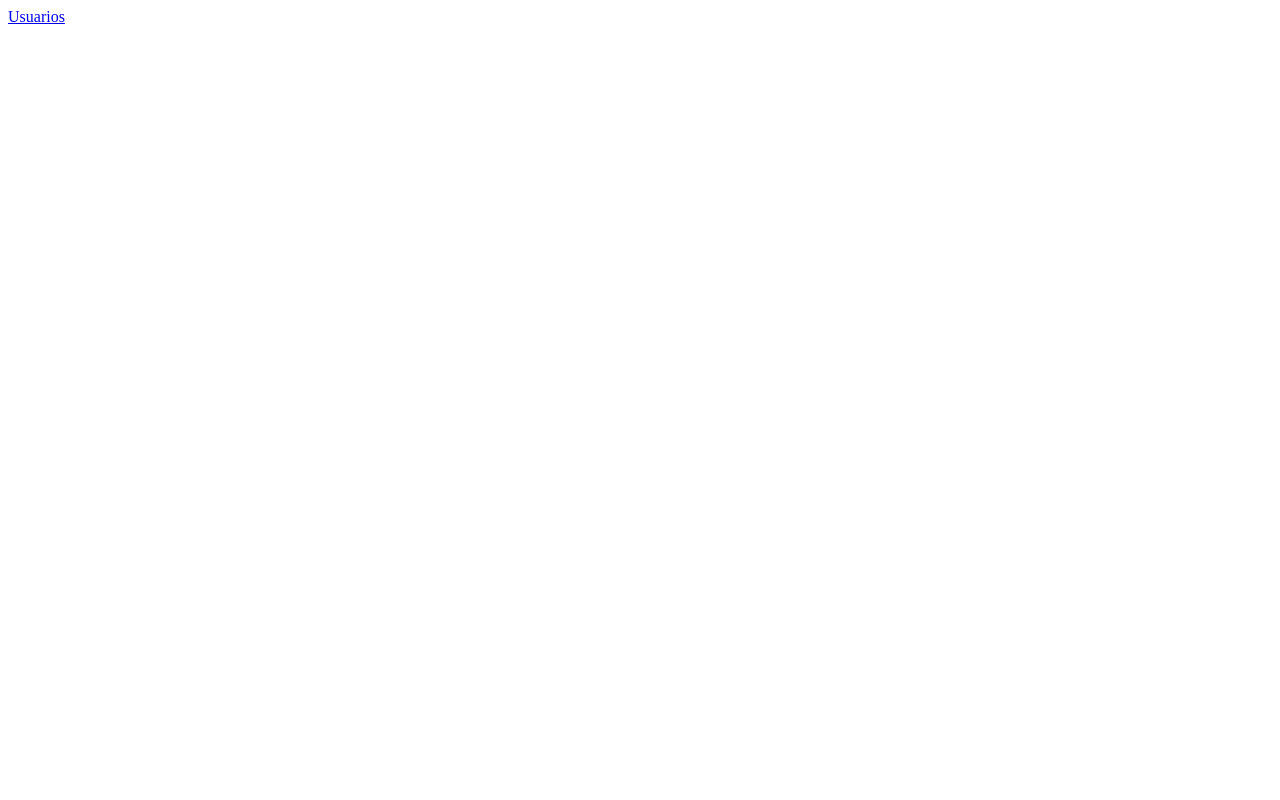
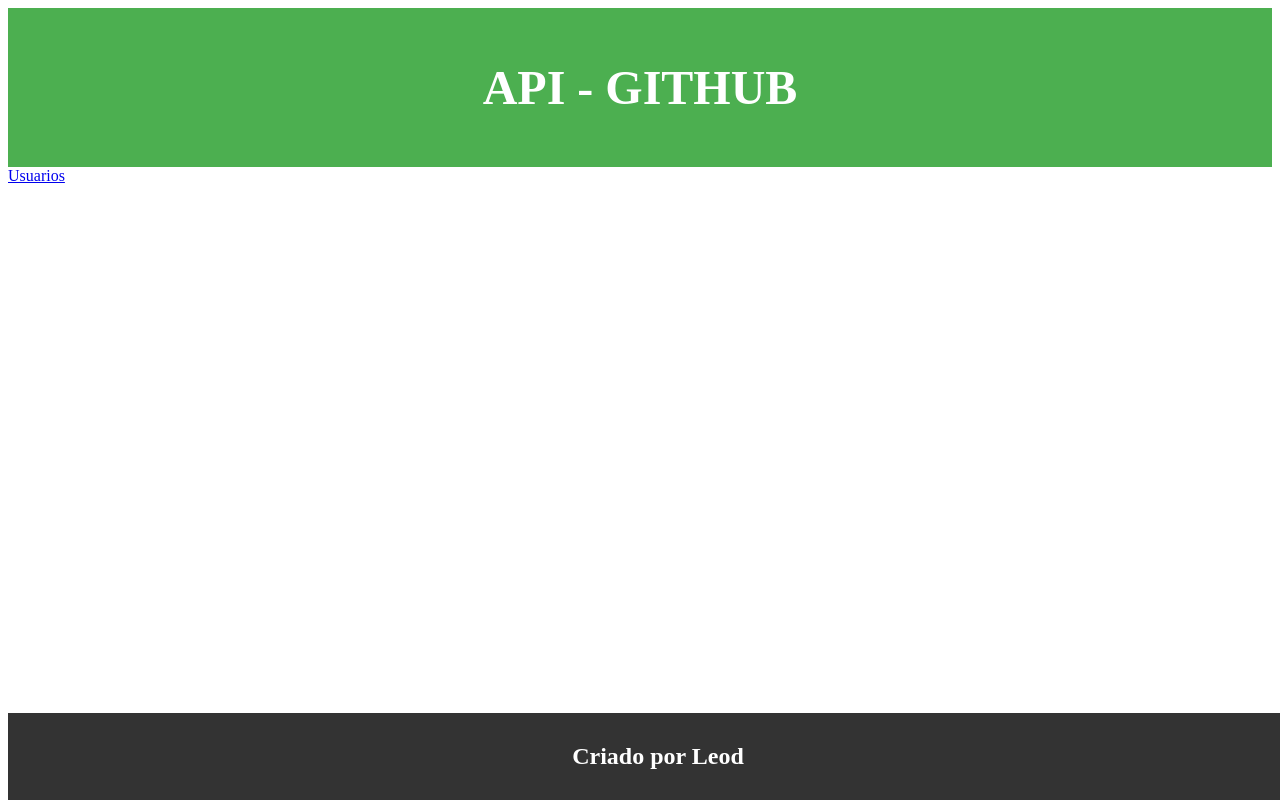
Before and after one commit to leonardobarbosas/api-react, a React (Vite) app in the folder aula09/: page / in a window 1280 px wide. Built offline with nearby package versions, Linux system fonts and the light colour scheme.

Commit message:
preparando o projeto com estrutura semantica

```diff
--- a/aula09/package.json
+++ b/aula09/package.json
@@ -12,7 +12,8 @@
   "dependencies": {
     "react": "^18.3.1",
     "react-dom": "^18.3.1",
-    "react-router-dom": "^6.26.1"
+    "react-router-dom": "^6.26.1",
+    "styled-components": "^6.1.13"
   },
   "devDependencies": {
     "@eslint/js": "^9.9.0",
--- a/aula09/src/App.tsx
+++ b/aula09/src/App.tsx
@@ -1,9 +1,13 @@
 import { Outlet } from "react-router-dom";
+import Headerr from "./components/Header/Header";
+import Footerr from "./components/Footer/Footer";
 
 export default function App() {
   return (
     <div>
+      <Headerr />
       <Outlet />
+      <Footerr />
     </div>
   );
 }
--- /dev/null
+++ b/aula09/src/components/Footer/Footer.tsx
@@ -0,0 +1,9 @@
+import { Footer } from "../../style/styled";
+
+export default function Footerr() {
+  return (
+    <Footer>
+      <h2>Criado por Leod</h2>
+    </Footer>
+  );
+}
--- /dev/null
+++ b/aula09/src/components/Header/Header.tsx
@@ -0,0 +1,9 @@
+import { Header } from "../../style/styled";
+
+export default function Headerr() {
+  return (
+    <Header>
+      <h1>API - GITHUB</h1>
+    </Header>
+  );
+}
--- /dev/null
+++ b/aula09/src/style/styled.ts
@@ -0,0 +1,103 @@
+import styled from 'styled-components'
+
+export const Header = styled.header`
+  background-color: #4CAF50;
+  padding: 20px;
+  text-align: center;
+  color: white;
+  font-size: 1.5em;
+`
+
+// Estilizando o Footer
+export const Footer = styled.footer`
+  background-color: #333;
+  padding: 10px;
+  text-align: center;
+  color: white;
+  position: fixed;
+  width: 100%;
+  bottom: 0;
+`
+
+export const MainContent = styled.main`
+  padding: 10px;
+  margin-top: 10px; // Espaço para o Header
+  margin-bottom: 40px; // Espaço para o Footer
+  height:70vh;
+`
+
+// Estilizando o contêiner do menu
+export const Nav = styled.nav`
+  background-color: #333;
+  padding: 10px;
+`
+
+// Estilizando a lista de itens do menu
+export const MenuList = styled.ul`
+  list-style-type: none;
+  margin: 0;
+  padding: 0;
+  display: flex;
+  justify-content: space-around;
+`
+
+// Estilizando o item de lista
+export const MenuItem = styled.li`
+  display: inline;
+
+  &
+  a{
+  color:#fff;
+  text-decoration: none;
+  padding: 10px 20px;
+  display: block;
+  text-decoration:none;
+  color: #fff;
+  font-size: 20px;
+  font-weight: bold;
+  }
+
+`
+
+export const Imgs = styled.img`
+  max-width: 100%;
+  display: block;
+  width:10%;
+  margin:0 auto;
+`
+
+
+export const MinhaTabela = styled.table`
+  border-collapse: collapse;
+  width: 100%;
+  margin: 0 auto;
+  font-size:20px;
+  font-family: Arial, sans-serif;
+    &
+    img{
+      max-width: 100%;
+      display: block;
+      width:10%;
+      margin:0 auto;
+    }
+
+      th,td{
+        text-align:center;
+        padding: 20px 0;
+        color:#fff;
+        border:2px solid #afafafaf;
+      }
+
+      th{
+        background-color: #333;
+      }
+
+      & tr:nth-child(odd){
+        background-color: #676161;
+      }
+
+      & tr:nth-child(even){
+        background-color: #413d3d;
+      }
+
+`
```
Also changed, not shown: aula09/src/components/Menu/Menu.tsx (added, +18 -0 lines), 1 other file (tests, documents, lock files or other folders).
